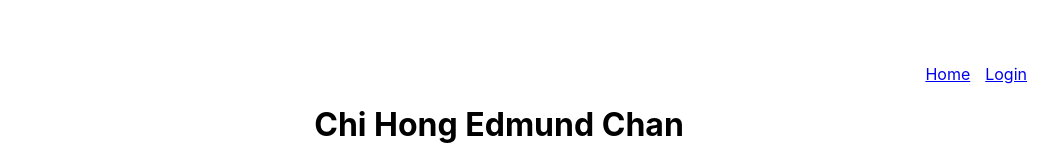
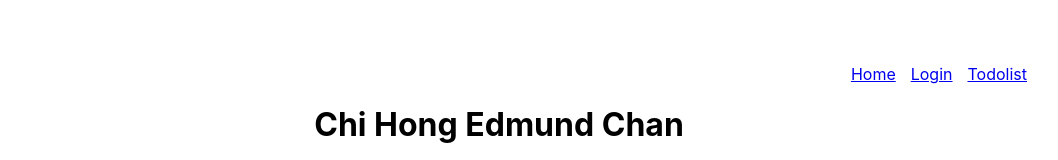
Before and after one commit to edmundchan8/edwebsite2022, a React (Create React App) app in the folder frontend/: page / in a window 1280 px wide. Shown: the top 160 px of the page, without its empty margins (141-1199 px from the left). Built offline with nearby package versions, Linux system fonts and the light colour scheme.

Commit message:
bringing back todo

```diff
--- a/frontend/src/App.js
+++ b/frontend/src/App.js
@@ -2,7 +2,7 @@ import React, { useState } from 'react';
 import { BrowserRouter as Router, Route, Routes, NavLink } from 'react-router-dom';
 import Home from './home';
 import Login from './components/login';
-// import Todolist from './components/todolist';
+import Todolist from './components/todolist';
 import StockManager from './components/stockManager/index';
 import apiClient from './services/api';
 
@@ -45,12 +45,12 @@ function App() {
                     <NavLink className='nav-links' to='/home'>Home</NavLink>
                     {loginNavContent}
                     {stockManager}
-                    {/* <NavLink className='nav-links' to='/todolist'>Todolist</NavLink> */}
+                    <NavLink className='nav-links' to='/todolist'>Todolist</NavLink>
                 </div>
                 <Routes>
                     <Route exact path="/home" element={ <Home/>} />
                     <Route exact path='/login' element={ <Login onLogin={login}/>} />
-                    {/* <Route exact path='/todolist' element={ <Todolist />} /> */}
+                    <Route exact path='/todolist' element={ <Todolist />} />
                     <Route path='/stockManager/*' element={<StockManager />}/>
                     <Route exact path="/" element={ <Home/>} />
                 </Routes>
```
